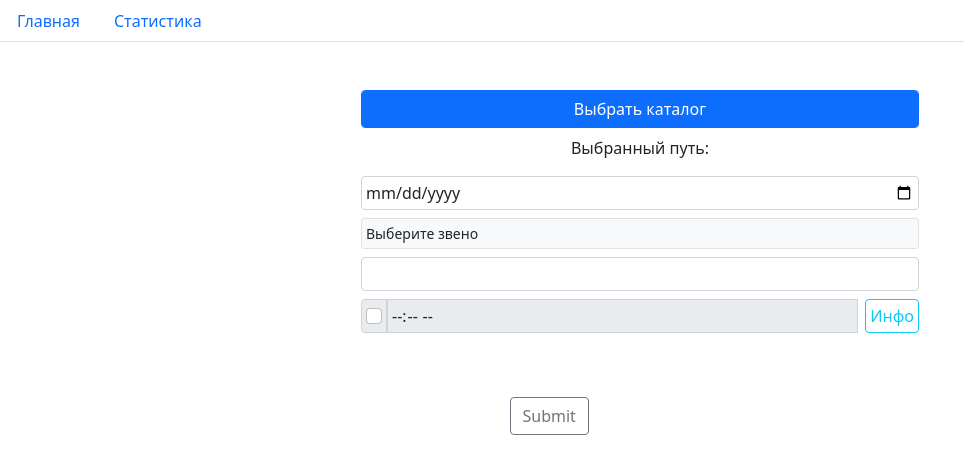
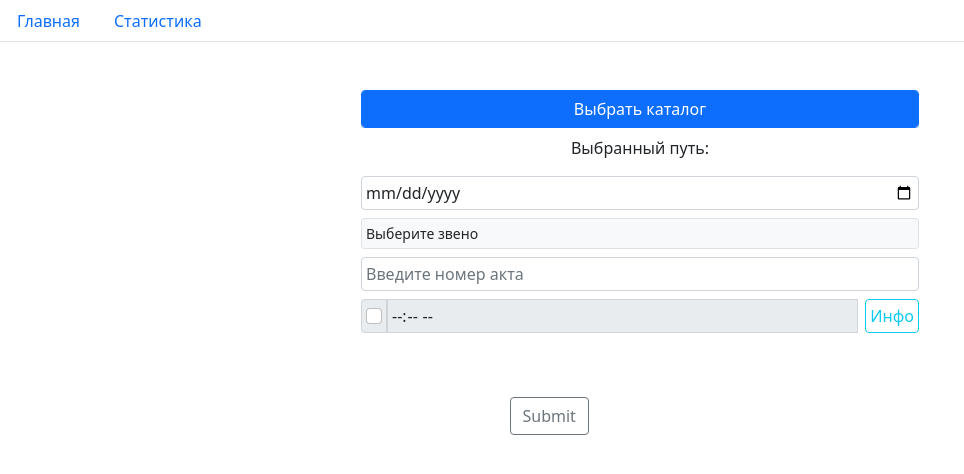
Before and after one commit to HATEBTS/TransferringFiles, a React (Create React App) app in the folder frontend/: page / in a window 1280 px wide. Shown: the top 474 px of the page, without its empty margins (0-964 px from the left). Built offline with nearby package versions, Linux system fonts and the light colour scheme.

Commit message:
Чучуть магии

```diff
--- a/frontend/src/components/HomePage.jsx
+++ b/frontend/src/components/HomePage.jsx
@@ -54,7 +54,7 @@ const HomePages = (event) => {
                         </div>
                         <ElementsTechnique />
 
-                        <input name={"number-object"} type={"text"} className={"p-1 mt-2 mx-auto w-50 form-control"} aria-label={"Small"} aria-describedby={"inputGroup-sizing-sm"}/>
+                        <input name={"number-object"} type={"text"} placeholder={"Введите номер акта"} className={"p-1 mt-2 mx-auto w-50 form-control"} aria-label={"Small"} aria-describedby={"inputGroup-sizing-sm"}/>
                     </div>
                     <div className={"justify-content-between"}>
                         <div className={"input-group mb-3"}>
```
